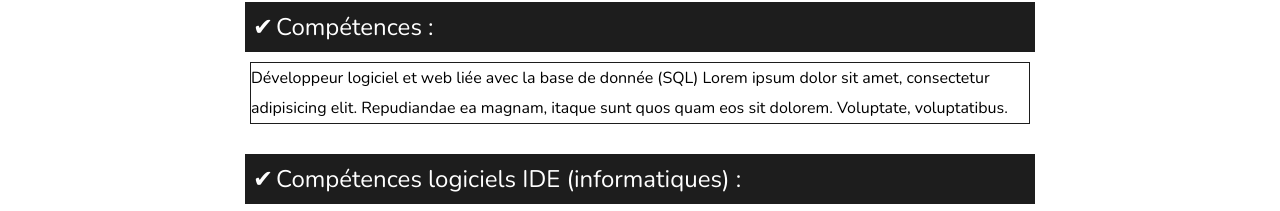
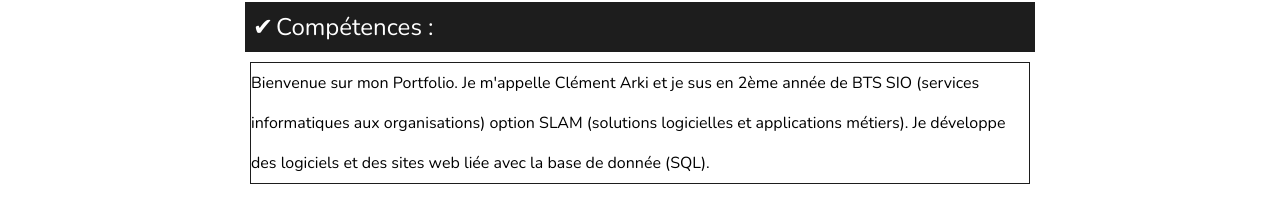
Before and after one commit to Clement945/Portfolio, a plain HTML site: page index.html in a window 1280 px wide. Shown: the part 224-435 px from the top of the page. Drawn offline with nearby package versions, Linux system fonts and the light colour scheme.

Commit message:
modification3

```diff
--- a/css/style.css
+++ b/css/style.css
@@ -47,6 +47,7 @@ header h1{
 section, footer{
     max-width: 80rem;
     margin: 0 auto 3rem;
+    line-height: 3rem;
 }
 
 header img{
@@ -87,7 +88,7 @@ section h2{
 section p{
     margin: 1rem;
     border: .1rem solid var(--color-primary);
-    line-height: 3rem;
+    line-height: 4rem;
 }
 
 
--- a/index.html
+++ b/index.html
@@ -42,8 +42,10 @@
     <section>
     <h2>Compétences :</h2>
 
-    <p>Développeur logiciel et web liée avec la base de donnée (SQL) Lorem ipsum dolor sit amet, consectetur adipisicing elit.
-         Repudiandae ea magnam, itaque sunt quos quam eos sit dolorem. Voluptate, voluptatibus.</p>
+    <p>Bienvenue sur mon Portfolio.
+        Je m'appelle Clément Arki et je sus en 2ème année de BTS SIO (services informatiques aux organisations) option SLAM
+        (solutions logicielles et applications métiers).
+        Je développe des logiciels et des sites web liée avec la base de donnée (SQL). </p>
 
 
     </section>
```
